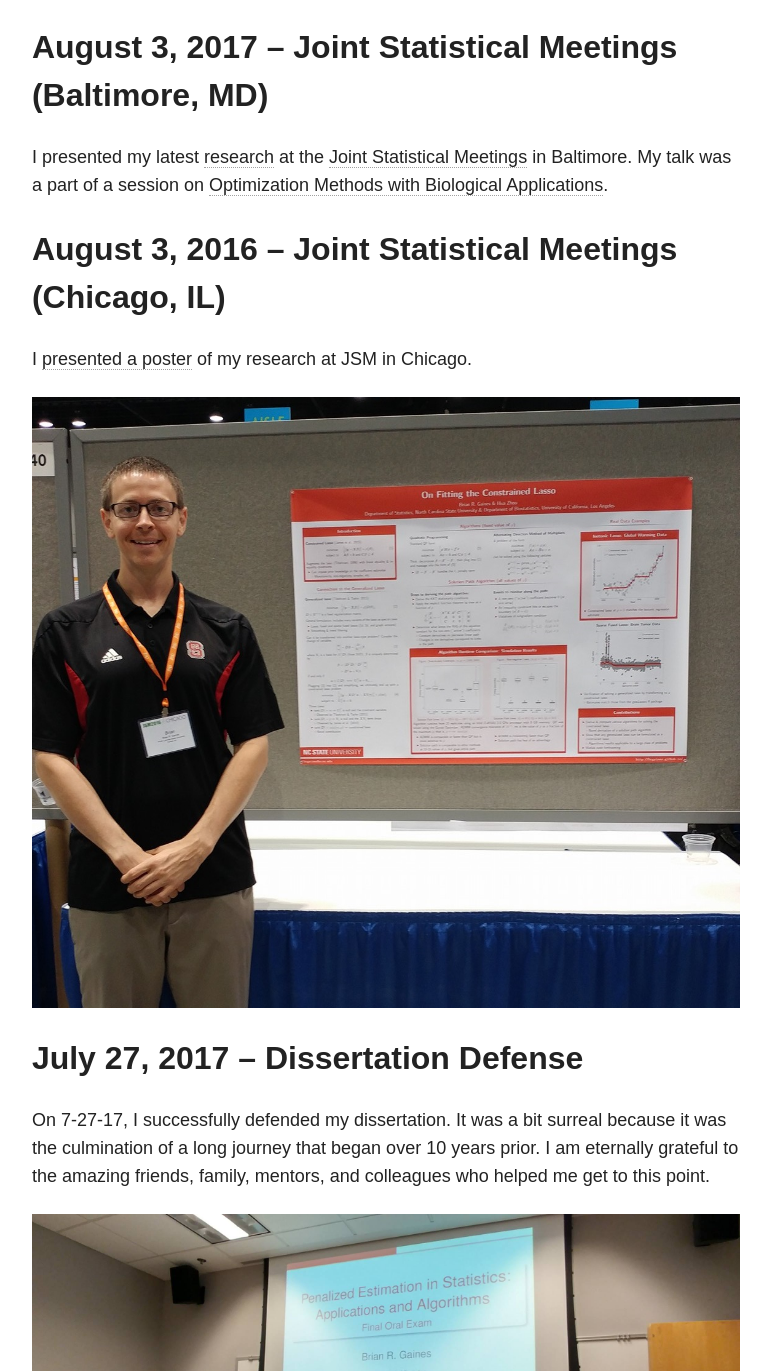
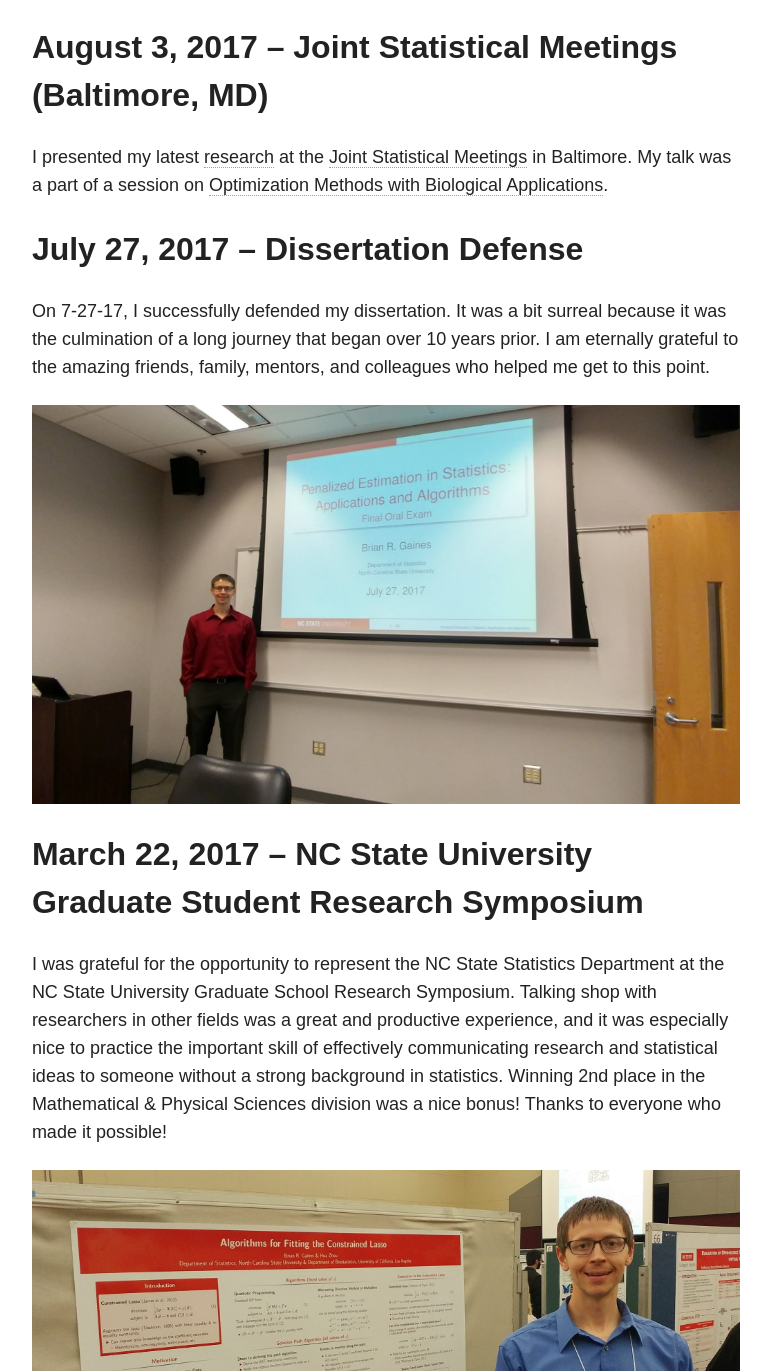
Before and after one commit to brgaines/brgaines.github.io, a Jekyll site: the page built from presentations/index.md, in a window 1280 px wide and 1400 px high, scrolled down 8687 px, cut to the strip 29-1400 px from the top of the window. Shown: the whole strip, without its empty margins (254-1025 px from the left). Built offline with Jekyll 4.4.1, drawn with Linux system fonts in a browser that asks for light colours; nearby versions of some CDN libraries.

Commit message:
Add NCSU graduate research symposium

```diff
--- a/presentations/index.md
+++ b/presentations/index.md
@@ -72,16 +72,20 @@ The following videos are shortened versions of my demos. Your questions and comm
 ## August 3, 2017 -- Joint Statistical Meetings (Baltimore, MD)
 I presented my latest [research](http://brgaines.github.io/research/) at the [Joint Statistical Meetings](https://ww2.amstat.org/meetings/jsm/2017/) in Baltimore.  My talk was a part of a session on [Optimization Methods with Biological Applications](https://ww2.amstat.org/meetings/jsm/2017/onlineprogram/ActivityDetails.cfm?SessionID=214213).
 
+## July 27, 2017 -- Dissertation Defense
+On 7-27-17, I successfully defended my dissertation. It was a bit surreal because it was the culmination of a long journey that began over 10 years prior. I am eternally grateful to the amazing friends, family, mentors, and colleagues who helped me get to this point.
+
+![Defense wins championships](/images/defenseWinsChampionships.jpg)
+
+## March 22, 2017 -- NC State University Graduate Student Research Symposium
+I was grateful for the opportunity to represent the NC State Statistics Department at the NC State University Graduate School Research Symposium. Talking shop with researchers in other fields was a great and productive experience, and it was especially nice to practice the important skill of effectively communicating research and statistical ideas to someone without a strong background in statistics.  Winning 2nd place in the Mathematical & Physical Sciences division was a nice bonus!  Thanks to everyone who made it possible!
+
+![NCSU research symposium](/images/gradResearchSymposium.jpg)
+
 ## August 3, 2016 -- Joint Statistical Meetings (Chicago, IL)
 I [presented a poster](https://ww2.amstat.org/meetings/jsm/2016/onlineprogram/AbstractDetails.cfm?abstractid=320905) of my research at JSM in Chicago.
 
 ![JSM 2016 poster](/images/jsm2016poster.jpg)
-
-
-## July 27, 2017 -- Dissertation Defense
-On 7-27-17, I successfully defended my dissertation. It was a bit surreal because it was the culmination of a long journey that began over 10 years prior. I am eternally grateful to the amazing friends, family, mentors, and colleagues who helped me get to this point.
-
-![Defense wins championships](/images/defenseWinsChampionships.jpg)
 
 ## March 2, 2016 -- Introduction to CVX & Publish
 I gave a guest lecture in [Eric Chi's](http://www.ericchi.com/) [Advanced Computing](http://www.stat.ncsu.edu/people/chi/courses/ST790/) course on an introduction to [CVX](http://cvxr.com/cvx/), a modeling tool for solving convex optimization problems in MATLAB.  I also briefly discussed MATLAB's publish feature to integrate code, output, and markup into one document.  The materials from the talk are available in hopes that others find them useful:
```
Also changed, not shown: images/gradResearchSymposium.jpg (added).
